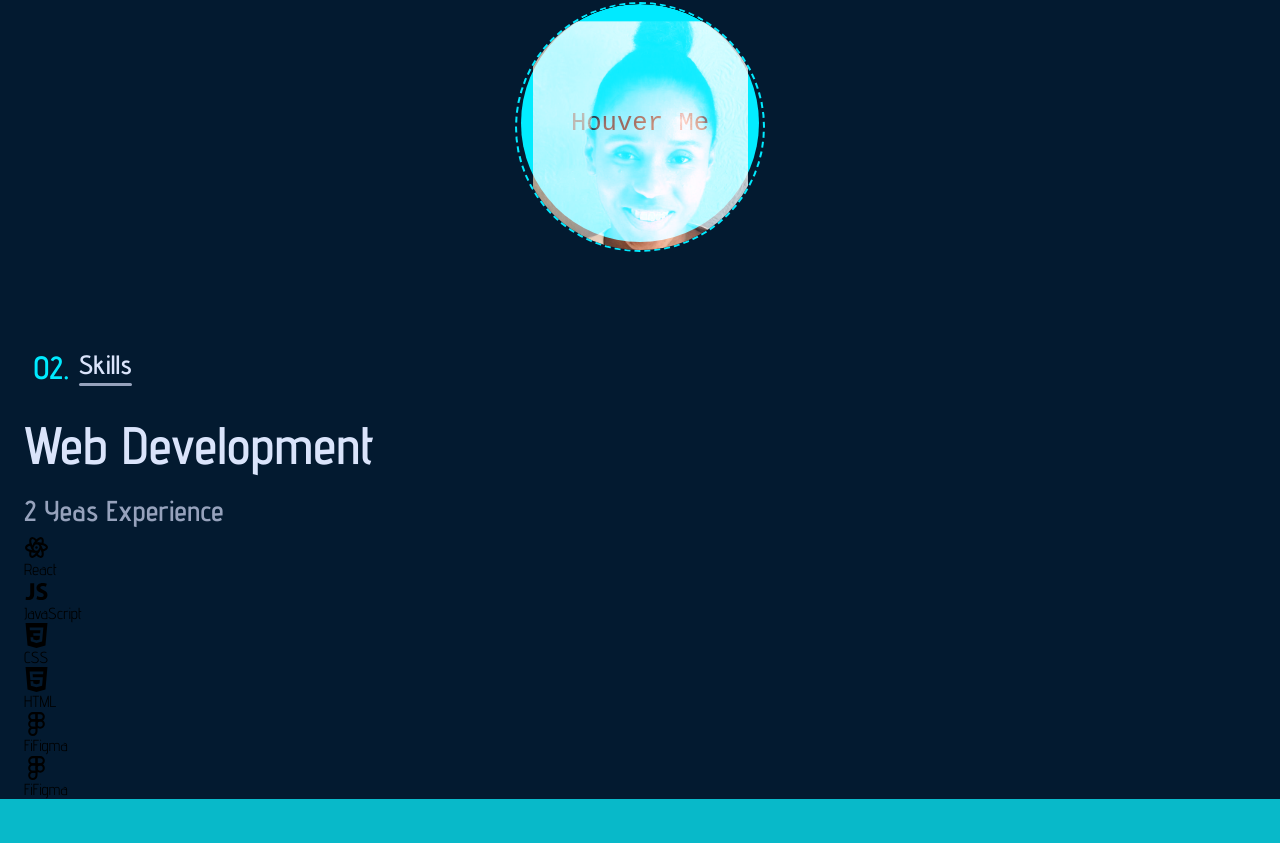
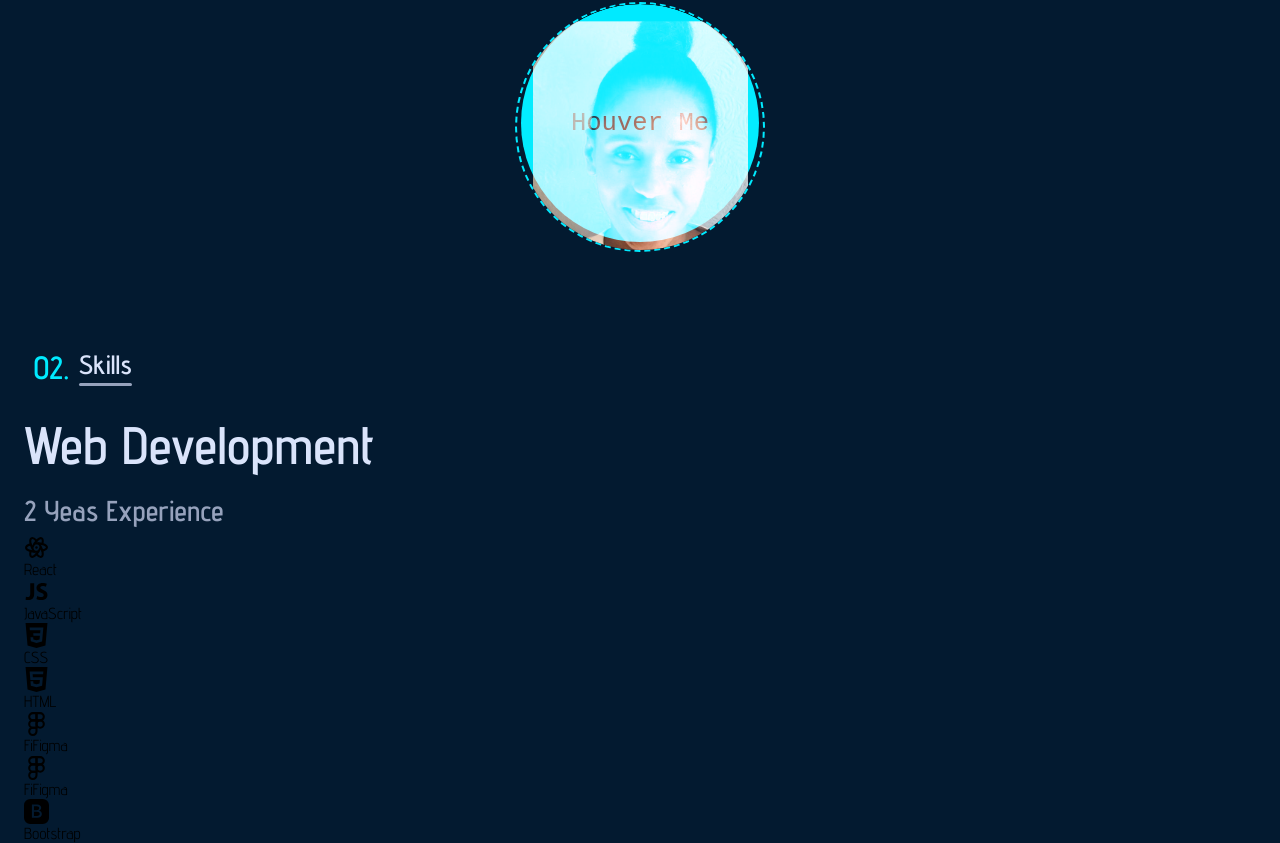
Before and after one commit to Sandra-Duarte/my-portfolio, a React (Create React App) app: page / in a window 1280 px wide. Shown: the part 834-1677 px from the top of the page. Before the commit the page ends 1633 px from the top, so only its background shows below. Built offline with nearby package versions, Linux system fonts and the light colour scheme.

Commit message:
add icons

```diff
--- a/src/Componenent/Page/Skills/Skills.js
+++ b/src/Componenent/Page/Skills/Skills.js
@@ -4,6 +4,7 @@ import {IoLogoJavascript} from "react-icons/io"
 import {SiCss3} from "react-icons/si"
 import {SiHtml5} from "react-icons/si"
 import {FiFigma} from "react-icons/fi"
+import {BsFillBootstrapFill} from "react-icons/bs"
 
 
 
@@ -70,6 +71,13 @@ const Skills = () => {
        <span className='skillName'>FiFigma</span>
       </div>
 
+      <div className='singleSkill'>
+        <div className='iconBox flex'>
+          <BsFillBootstrapFill className= "icon"/>
+        </div>
+       <span className='skillName'>Bootstrap</span>
+      </div>
+
      </div>
     </div>
 
```
